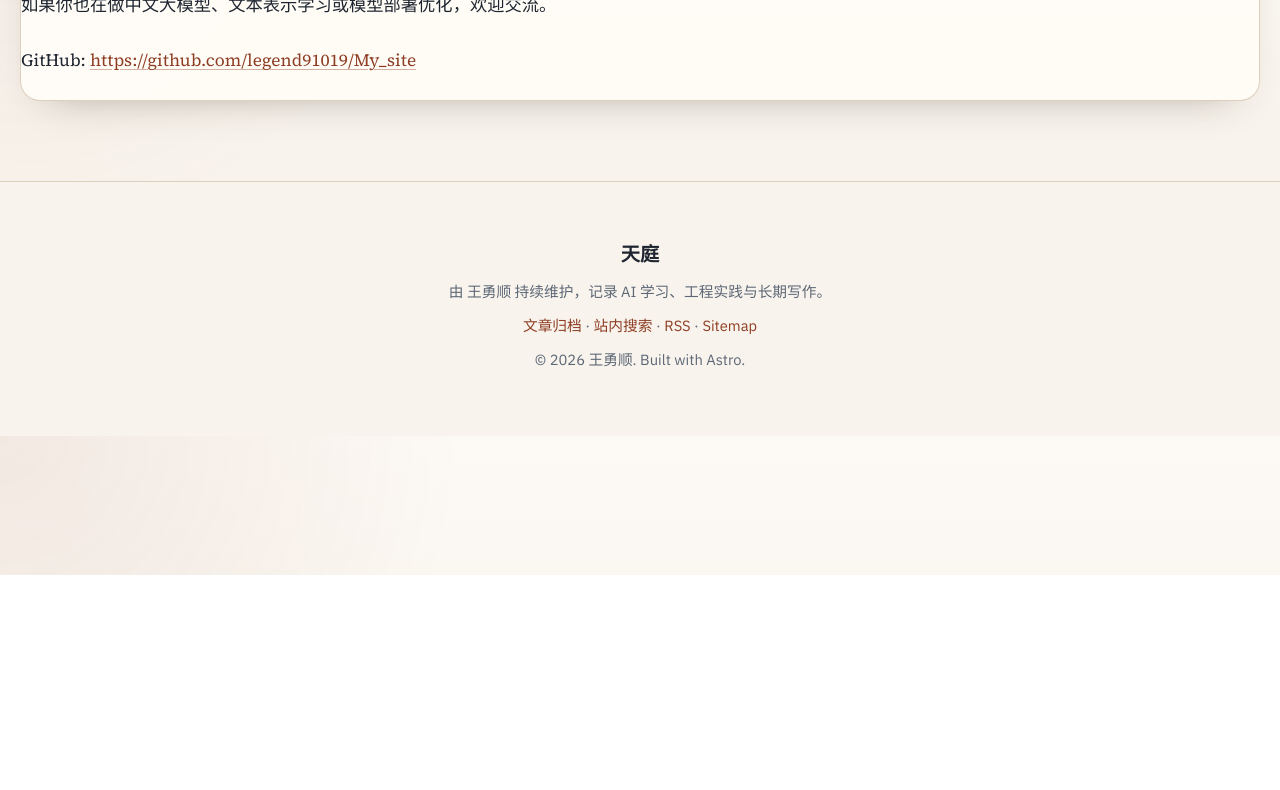
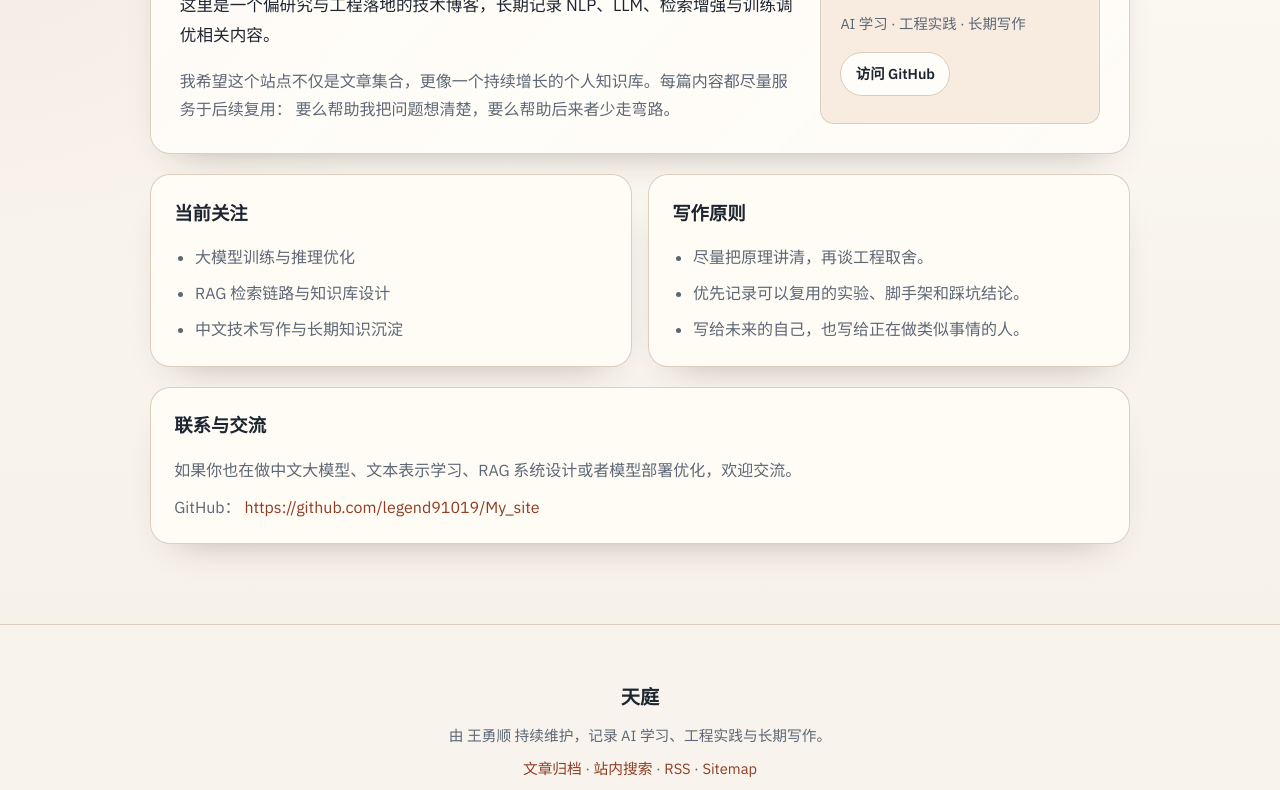
Before and after one commit to legend91019/My_site, an Astro site: page /about in a window 1280 px wide. Shown: the part 225-1015 px from the top of the page. Before the commit the page ends 800 px from the top, so only its background shows below. Built offline with nearby package versions, Linux system fonts and the light colour scheme; Astro itself is replaced by a stand-in of ours; some packages are replaced by stand-ins of ours.

Commit message:
Fix search deployment and refresh about page

```diff
--- a/package.json
+++ b/package.json
@@ -7,7 +7,7 @@
   },
   "scripts": {
     "dev": "astro dev",
-    "build": "astro build && pagefind --site dist",
+    "build": "astro build && pagefind --site dist/client && node scripts/sync-pagefind.mjs",
     "preview": "astro preview",
     "astro": "astro"
   },
--- a/src/pages/about.astro
+++ b/src/pages/about.astro
@@ -1,16 +1,215 @@
 ---
 import MainLayout from "../layouts/MainLayout.astro";
 import { siteConfig } from "../config/site";
+
+const focusAreas = [
+  "大模型训练与推理优化",
+  "RAG 检索链路与知识库设计",
+  "中文技术写作与长期知识沉淀",
+];
+
+const principles = [
+  "尽量把原理讲清，再谈工程取舍。",
+  "优先记录可以复用的实验、脚手架和踩坑结论。",
+  "写给未来的自己，也写给正在做类似事情的人。",
+];
 ---
 
 <MainLayout title={`关于 - ${siteConfig.title}`} description="关于作者与博客">
-  <article class="card prose">
-    <h1>关于我</h1>
-    <p>这里是一个偏研究与工程落地的技术博客，长期记录 NLP、LLM、检索增强与训练调优相关内容。</p>
-    <p>如果你也在做中文大模型、文本表示学习或模型部署优化，欢迎交流。</p>
-    <p>
-      GitHub:
-      <a href={siteConfig.github} target="_blank" rel="noreferrer">{siteConfig.github}</a>
-    </p>
-  </article>
+  <section class="about-shell">
+    <article class="about-hero card">
+      <div class="about-main">
+        <p class="eyebrow">About The Author</p>
+        <h1>关于我</h1>
+        <p class="about-lead">
+          这里是一个偏研究与工程落地的技术博客，长期记录 NLP、LLM、检索增强与训练调优相关内容。
+        </p>
+        <p class="about-copy">
+          我希望这个站点不仅是文章集合，更像一个持续增长的个人知识库。每篇内容都尽量服务于后续复用：
+          要么帮助我把问题想清楚，要么帮助后来者少走弯路。
+        </p>
+      </div>
+
+      <aside class="about-aside">
+        <div class="about-badge">{siteConfig.title.slice(0, 1)}</div>
+        <h2>{siteConfig.author}</h2>
+        <p>AI 学习 · 工程实践 · 长期写作</p>
+        <a href={siteConfig.github} target="_blank" rel="noreferrer" class="about-link">
+          访问 GitHub
+        </a>
+      </aside>
+    </article>
+
+    <section class="about-grid">
+      <article class="about-panel card">
+        <h2>当前关注</h2>
+        <ul class="about-list">
+          {focusAreas.map((item) => <li>{item}</li>)}
+        </ul>
+      </article>
+
+      <article class="about-panel card">
+        <h2>写作原则</h2>
+        <ul class="about-list">
+          {principles.map((item) => <li>{item}</li>)}
+        </ul>
+      </article>
+    </section>
+
+    <article class="about-contact card">
+      <h2>联系与交流</h2>
+      <p>
+        如果你也在做中文大模型、文本表示学习、RAG 系统设计或者模型部署优化，欢迎交流。
+      </p>
+      <p>
+        GitHub：
+        <a href={siteConfig.github} target="_blank" rel="noreferrer">{siteConfig.github}</a>
+      </p>
+    </article>
+  </section>
 </MainLayout>
+
+<style>
+  .about-shell {
+    display: flex;
+    flex-direction: column;
+    gap: 1.25rem;
+    max-width: 980px;
+    margin: 0 auto;
+  }
+
+  .about-hero {
+    display: grid;
+    grid-template-columns: minmax(0, 1.4fr) 280px;
+    gap: 1.25rem;
+    padding: 1.8rem;
+    background:
+      linear-gradient(135deg, color-mix(in srgb, var(--surface-strong) 92%, transparent) 0%, var(--surface) 100%);
+  }
+
+  .about-main h1 {
+    margin: 0.7rem 0 0.9rem;
+    font-family: "Source Serif 4", "Noto Serif SC", serif;
+    font-size: clamp(2.2rem, 4vw, 3rem);
+    line-height: 1.05;
+    letter-spacing: -0.04em;
+  }
+
+  .about-lead {
+    margin: 0;
+    color: var(--text);
+    font-size: 1.04rem;
+    line-height: 1.8;
+  }
+
+  .about-copy {
+    margin: 1rem 0 0;
+    color: var(--muted);
+    line-height: 1.8;
+  }
+
+  .about-aside {
+    display: flex;
+    flex-direction: column;
+    justify-content: center;
+    gap: 0.55rem;
+    padding: 1.2rem;
+    border: 1px solid color-mix(in srgb, var(--line) 92%, transparent);
+    border-radius: var(--radius-md);
+    background: color-mix(in srgb, var(--accent-soft) 62%, var(--surface-strong));
+  }
+
+  .about-badge {
+    width: 3rem;
+    height: 3rem;
+    display: inline-flex;
+    align-items: center;
+    justify-content: center;
+    border-radius: 0.95rem;
+    background: linear-gradient(135deg, var(--accent) 0%, var(--accent-strong) 100%);
+    color: #fff7ef;
+    font-family: "Source Serif 4", "Noto Serif SC", serif;
+    font-size: 1.35rem;
+    font-weight: 700;
+  }
+
+  .about-aside h2 {
+    margin: 0.15rem 0 0;
+    font-size: 1.15rem;
+  }
+
+  .about-aside p {
+    margin: 0;
+    color: var(--muted);
+    font-size: 0.9rem;
+    line-height: 1.7;
+  }
+
+  .about-link {
+    align-self: flex-start;
+    margin-top: 0.4rem;
+    border: 1px solid var(--line);
+    border-radius: 999px;
+    padding: 0.55rem 0.9rem;
+    color: var(--text);
+    background: var(--surface-strong);
+    font-size: 0.9rem;
+    font-weight: 600;
+  }
+
+  .about-link:hover {
+    color: var(--accent);
+    border-color: var(--accent);
+    background: var(--accent-soft);
+  }
+
+  .about-grid {
+    display: grid;
+    grid-template-columns: repeat(2, minmax(0, 1fr));
+    gap: 1rem;
+  }
+
+  .about-panel,
+  .about-contact {
+    padding: 1.35rem 1.45rem;
+  }
+
+  .about-panel h2,
+  .about-contact h2 {
+    margin: 0 0 0.9rem;
+    font-size: 1.15rem;
+    font-weight: 700;
+  }
+
+  .about-list {
+    margin: 0;
+    padding-left: 1.3rem;
+    color: var(--muted);
+    line-height: 1.8;
+  }
+
+  .about-list li + li {
+    margin-top: 0.45rem;
+  }
+
+  .about-contact p {
+    margin: 0.5rem 0 0;
+    color: var(--muted);
+    line-height: 1.8;
+  }
+
+  @media (max-width: 900px) {
+    .about-hero,
+    .about-grid {
+      grid-template-columns: 1fr;
+    }
+  }
+
+  @media (max-width: 720px) {
+    .about-hero,
+    .about-panel,
+    .about-contact {
+      padding: 1.2rem;
+    }
+  }
+</style>
```
Also changed, not shown: scripts/sync-pagefind.mjs (added, +12 -0 lines).
